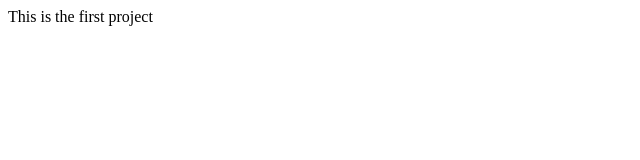
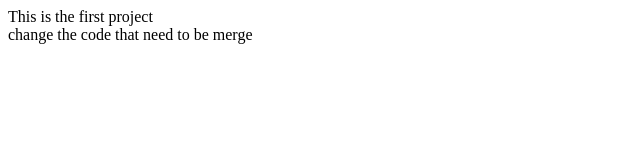
Before and after one commit to Nabinhyanmikha/gitTraining, a plain HTML site: page index.html in a window 1280 px wide. Shown: the whole page, without its empty margins (0-640 px from the left). Drawn offline with Linux system fonts and the light colour scheme.

Commit message:
add the new line

```diff
--- a/index.html
+++ b/index.html
@@ -5,5 +5,6 @@
 </head>
 <body>
 	<div>This is the first project</div>
+	<div>change the code that need to be merge</div>
 </body>
 </html>
```
